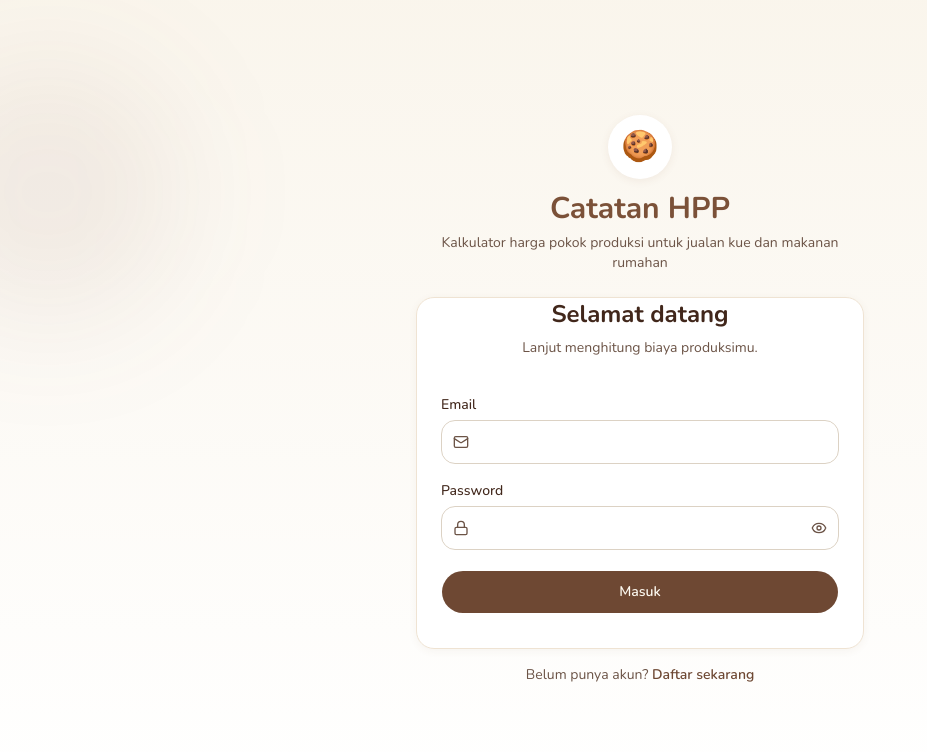
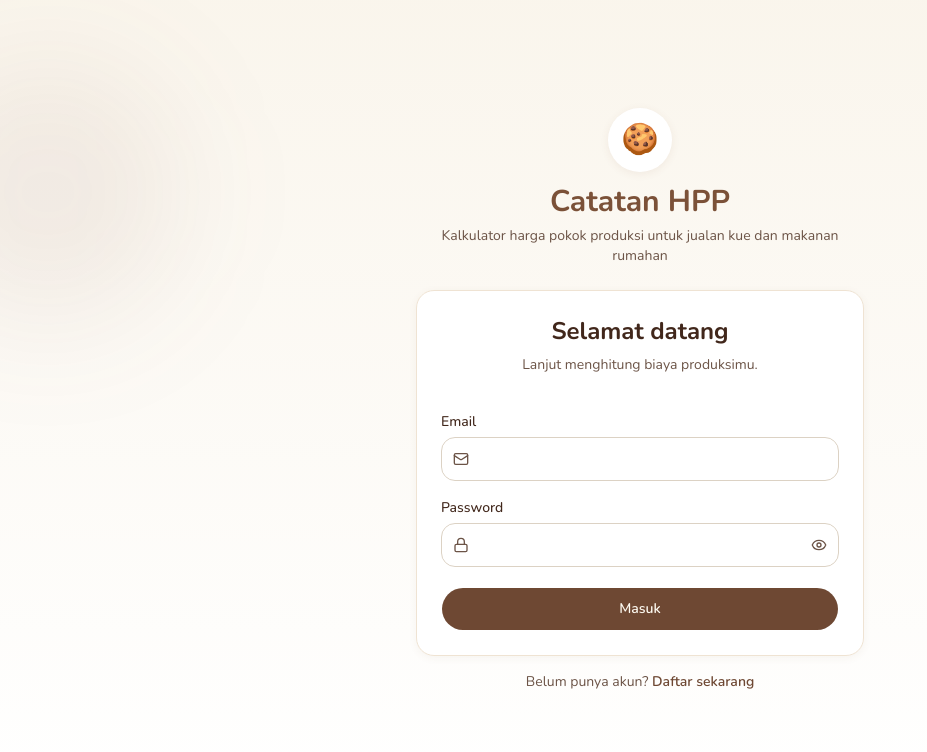
Before and after one commit to Callmerev95/Lunar-hpp-manager, a Next.js app: page /login in a window 1280 px wide. Shown: the top 752 px of the page, without its empty margins (0-927 px from the left). Built offline with nearby package versions, Linux system fonts and the light colour scheme.

Commit message:
fix: restore card vertical padding lost in figma restyle

```diff
--- a/src/components/ui/card.tsx
+++ b/src/components/ui/card.tsx
@@ -11,7 +11,7 @@
       data-slot="card"
       data-size={size}
       className={cn(
-        "group/card flex flex-col gap-(--card-spacing) overflow-hidden rounded-2xl border border-[#EFE3D3] bg-white text-sm text-card-foreground shadow-[0_2px_8px_rgba(123,81,56,0.06)] [--card-spacing:--spacing(4)] has-data-[slot=card-footer]:pb-0 has-[>img:first-child]:pt-0 data-[size=sm]:[--card-spacing:--spacing(3)] data-[size=sm]:has-data-[slot=card-footer]:pb-0 *:[img:first-child]:rounded-t-xl *:[img:last-child]:rounded-b-xl dark:border-border dark:bg-card dark:shadow-none",
+        "group/card flex flex-col gap-(--card-spacing) overflow-hidden rounded-2xl border border-[#EFE3D3] bg-white py-(--card-spacing) text-sm text-card-foreground shadow-[0_2px_8px_rgba(123,81,56,0.06)] [--card-spacing:--spacing(4)] has-data-[slot=card-footer]:pb-0 has-[>img:first-child]:pt-0 data-[size=sm]:[--card-spacing:--spacing(3)] data-[size=sm]:has-data-[slot=card-footer]:pb-0 *:[img:first-child]:rounded-t-xl *:[img:last-child]:rounded-b-xl dark:border-border dark:bg-card dark:shadow-none",
         className
       )}
       {...props}
```
